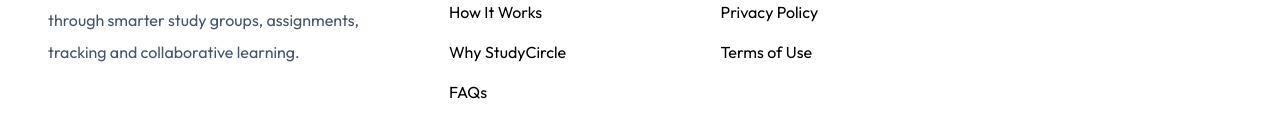
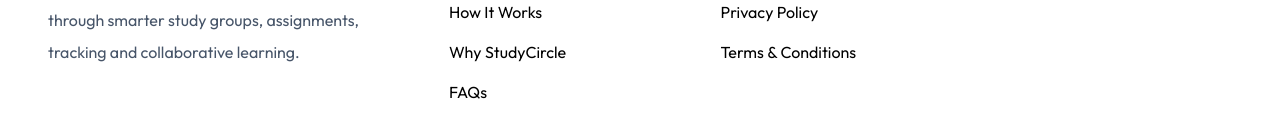
Before and after one commit to circorangeintern/Vanguard-circle, a React (Vite) app in the folder Frontend-folder/Vanguard-circle/: page / in a window 1280 px wide. Shown: the part 4660-4792 px from the top of the page. Built offline with nearby package versions, Linux system fonts and the light colour scheme; no server answers.

Commit message:
Touches in the design

```diff
--- a/Frontend-folder/Vanguard-circle/src/App.tsx
+++ b/Frontend-folder/Vanguard-circle/src/App.tsx
@@ -14,6 +14,7 @@
 import DashboardPage from "./pages/dashboard/DashboardPage";
 import PrivacyPolicy from "./pages/PrivacyPolicy/PrivacyPolicy";
 import TermsAndConditions from "./pages/TermsAndConditions/TermsAndConditions";
+import ScrollToTop from "./components/common/ScrollToTop";
 
 const App = () => {
   const { pathname } = useLocation();
@@ -29,6 +30,7 @@
 
   return (
     <>
+      <ScrollToTop />
       {!hideLayout && <Navbar />}
 
       <Routes>
--- /dev/null
+++ b/Frontend-folder/Vanguard-circle/src/components/common/ScrollToTop.tsx
@@ -0,0 +1,17 @@
+import { useEffect } from "react";
+import { useLocation } from "react-router-dom";
+
+const ScrollToTop = () => {
+  const { pathname } = useLocation();
+
+  useEffect(() => {
+    window.scrollTo({
+      top: 0,
+      behavior: "smooth",
+    });
+  }, [pathname]);
+
+  return null;
+};
+
+export default ScrollToTop;
--- a/Frontend-folder/Vanguard-circle/src/components/footer/Footer.tsx
+++ b/Frontend-folder/Vanguard-circle/src/components/footer/Footer.tsx
@@ -7,6 +7,9 @@
 import { Container } from "../ui";
 
 import { quickLinks, supportLinks } from "./FooterLinks";
+import { NavLink } from "react-router-dom";
+
+import { useNavigate } from "react-router-dom";
 
 const socials = [
   {
@@ -28,6 +31,23 @@
 ];
 
 const Footer = () => {
+  const navigate = useNavigate();
+
+  const handleNavigation = (path: string) => {
+    if (path.includes("#")) {
+      const [route, id] = path.split("#");
+
+      navigate(route);
+
+      setTimeout(() => {
+        document.getElementById(id)?.scrollIntoView({
+          behavior: "smooth",
+        });
+      }, 100);
+    } else {
+      navigate(path);
+    }
+  };
   return (
     <footer className="border-t border-[var(--color-border)] bg-white">
       <Container className="pt-16 pb-8">
@@ -56,13 +76,13 @@
 
             <ul className="space-y-4">
               {quickLinks.map((link) => (
-                <li key={link}>
-                  <a
-                    href="#"
+                <li key={link.to}>
+                  <button
+                    onClick={() => handleNavigation(link.to)}
                     className="transition hover:text-[var(--color-primary)]"
                   >
-                    {link}
-                  </a>
+                    {link.label}
+                  </button>
                 </li>
               ))}
             </ul>
@@ -77,13 +97,13 @@
 
             <ul className="space-y-4">
               {supportLinks.map((link) => (
-                <li key={link}>
-                  <a
-                    href="#"
+                <li key={link.to}>
+                  <NavLink
+                    to={link.to}
                     className="transition hover:text-[var(--color-primary)]"
                   >
-                    {link}
-                  </a>
+                    {link.label}
+                  </NavLink>
                 </li>
               ))}
             </ul>
--- a/Frontend-folder/Vanguard-circle/src/components/footer/FooterLinks.ts
+++ b/Frontend-folder/Vanguard-circle/src/components/footer/FooterLinks.ts
@@ -1,14 +1,29 @@
 export const quickLinks = [
-  "Home",
-  "Features",
-  "How It Works",
-  "Why StudyCircle",
-  "FAQs",
+  {
+    label: "Home",
+    to: "/",
+  },
+  {
+    label: "Features",
+    to: "/#features",
+  },
+  {
+    label: "How It Works",
+    to: "/#how-it-works",
+  },
+  {
+    label: "Why StudyCircle",
+    to: "/#why-studycircle",
+  },
+  {
+    label: "FAQs",
+    to: "/#faqs",
+  },
 ];
 
 export const supportLinks = [
-  "Contact",
-  "Help Center",
-  "Privacy Policy",
-  "Terms of Use",
+  { label: "Contact", to: "/contact" },
+  { label: "Help Center", to: "/help-center" },
+  { label: "Privacy Policy", to: "/privacy-policy" },
+  { label: "Terms & Conditions", to: "/terms-and-conditions" },
 ];
--- a/Frontend-folder/Vanguard-circle/src/components/landing/CTA/CTASection.tsx
+++ b/Frontend-folder/Vanguard-circle/src/components/landing/CTA/CTASection.tsx
@@ -2,8 +2,10 @@
 import { HiArrowRight } from "react-icons/hi2";
 
 import { Button, Container } from "../../ui";
+import { useNavigate } from "react-router-dom";
 
 const CTASection = () => {
+  const navigate = useNavigate();
   return (
     <section className="bg-white py-20 lg:py-24">
       <Container>
@@ -232,6 +234,7 @@
                     hover:-translate-y-1
                     hover:bg-white
                   "
+                  onClick={() => navigate("signup")}
                 >
                   <span className="mr-3">Create Free Account</span>
 
--- a/Frontend-folder/Vanguard-circle/src/components/landing/Hero/Hero.tsx
+++ b/Frontend-folder/Vanguard-circle/src/components/landing/Hero/Hero.tsx
@@ -4,6 +4,7 @@
 import { Button, Container } from "../../ui";
 
 import hero from "../../../images/hero.webp";
+import { useNavigate } from "react-router-dom";
 
 const Hero = () => {
   const counterRef = useRef<HTMLDivElement>(null);
@@ -27,6 +28,7 @@
 
     return () => controls.stop();
   }, [isInView]);
+  const navigate = useNavigate();
   return (
     <section
       id="home"
@@ -206,9 +208,15 @@
                 lg:justify-start
               "
             >
-              <Button size="lg">Get Started Free</Button>
+              <Button size="lg" onClick={() => navigate("signup")}>
+                Get Started Free
+              </Button>
 
-              <Button variant="secondary" size="lg">
+              <Button
+                variant="secondary"
+                size="lg"
+                onClick={() => navigate("/login")}
+              >
                 Explore Features
               </Button>
             </motion.div>
```
